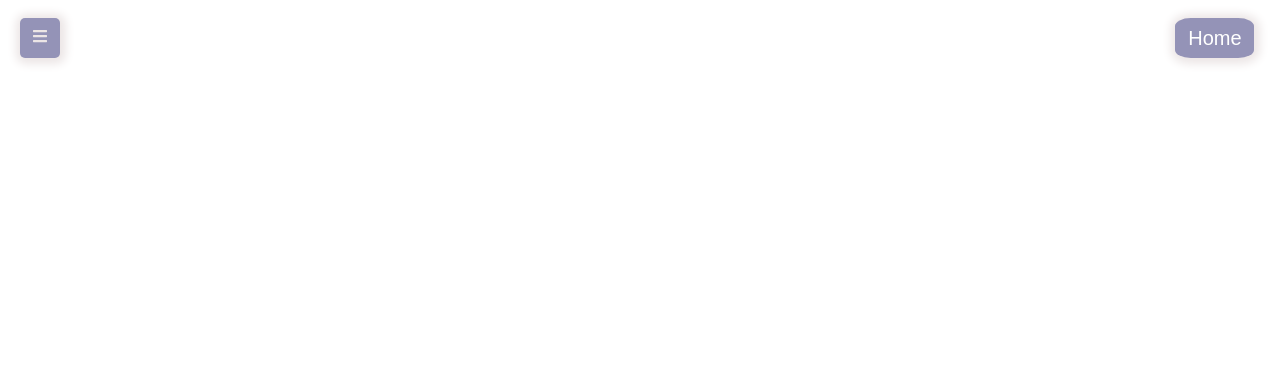
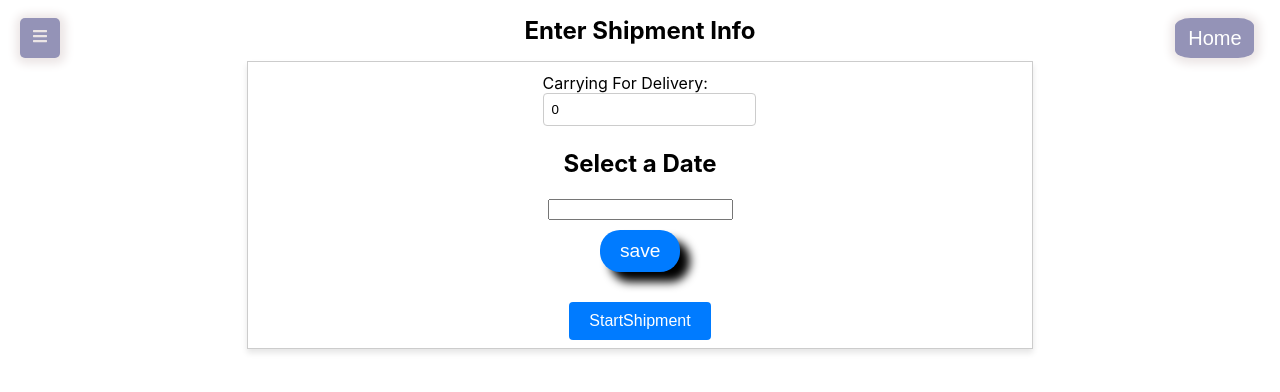
Before and after one commit to linarawwas/TRX_frontend, a React (Create React App) app: page /newShipment in a window 1280 px wide. Shown: the top 392 px of the page. Built offline with nearby package versions, Linux system fonts and the light colour scheme; no server answers; sample sign-in values are in the browser's storage.

Commit message:
handled shipment state with a redux folder

```diff
--- a/package.json
+++ b/package.json
@@ -15,6 +15,7 @@
     "jquery": "^3.7.1",
     "jsonwebtoken": "^9.0.2",
     "react": "^18.2.0",
+    "react-datepicker": "^4.21.0",
     "react-dom": "^18.2.0",
     "react-icons": "^4.11.0",
     "react-redux": "^8.1.3",
--- a/src/Router/EmployeeRouter.jsx
+++ b/src/Router/EmployeeRouter.jsx
@@ -5,15 +5,17 @@ import Days from '../components/Days/Days.jsx';
 import AreasForDay from '../components/Areas/AreasForDay.jsx';
 import CustomersForArea from '../components/Customers/CustomersForArea/CustomersForArea.jsx';
 import Login from '../components/Auth/Login.jsx';
-import LandingPage from '../components/LandingPage/LandingPage.jsx';
+import EmployeeLandingPage from '../components/EmployeeComponents/LandingPage/EmployeeLandingPage.jsx';
+import StartShipment from '../components/EmployeeComponents/StartShipment/StartShipment.jsx';
 function EmployeeRouter() {
     return (
             <div className="userRouter">
                 <Routes>
-                    <Route index element={<LandingPage />} />
+                    <Route index element={<EmployeeLandingPage />} />
                     <Route path="/login" element={<Login />} />
                     <Route path="/recordOrder" element={<RecordOrder />} />
                     <Route path="/days" element={<Days />} />
+                    <Route path="/newShipment" element={<StartShipment/>} />
                     <Route path="/areas/:dayId" element={<AreasForDay />} />
                     <Route path="/customers/:areaId" element={<CustomersForArea />} />
                 </Routes>
--- /dev/null
+++ b/src/components/EmployeeComponents/LandingPage/EmployeeLandingPage.css
@@ -0,0 +1,14 @@
+.employee-landing-page{
+text-align: center;
+margin: 10% 2%;
+padding:0 2%;
+}
+
+.employee-button{
+    /* padding: 20px; */
+    /* margin: 10% 0; */
+    background-color: rgb(4, 4, 55);
+    border-radius: 20px;
+    border: 2px solid rgb(53, 38, 38);
+    box-shadow: 20px 9px 20px gray;
+}
--- /dev/null
+++ b/src/components/EmployeeComponents/LandingPage/EmployeeLandingPage.jsx
@@ -0,0 +1,18 @@
+import React from 'react';
+import './EmployeeLandingPage.css'
+import { useSelector } from 'react-redux';
+import { Link } from 'react-router-dom';
+function EmployeeLandingPage() {
+
+    const name = useSelector(state => state.user.username)
+    return (
+        <div className="employee-landing-page">
+            <h1 className= "welcome-message-employee"> Welcome! {name}, what do you want to do ? </h1>
+            <Link to='/newShipment'>
+                <button className='employee-button'>Start New Shipment</button>
+            </Link>
+        </div>
+    );
+}
+
+export default EmployeeLandingPage;
--- /dev/null
+++ b/src/components/EmployeeComponents/StartShipment/DateSelector/DateSelector.jsx
@@ -0,0 +1,33 @@
+import React, { useState } from 'react';
+import DatePicker from 'react-datepicker';
+import 'react-datepicker/dist/react-datepicker.css';
+import './date-selector.css';
+const DateSelector = () => {
+    const [selectedDate, setSelectedDate] = useState(null);
+
+    const handleDateChange = (date) => {
+      setSelectedDate(date);
+    };
+
+    const handleAddShipment = () => {
+      // Get day name, month, day, and year from the selected date
+      const dayName = selectedDate.toLocaleDateString('en-US', { weekday: 'long' });
+      const month = selectedDate.toLocaleDateString('en-US', { month: 'long' });
+      const day = selectedDate.getDate();
+      const year = selectedDate.getFullYear();
+
+      // Use the extracted values for further processing (e.g., save to state, send to API, etc.)
+      // ...
+      console.log(dayName, month, day, year);
+    };
+
+    return (
+      <div className='date-selector'>
+        <h2>Select a Date</h2>
+        <DatePicker selected={selectedDate} onChange={handleDateChange} />
+        <button className='save-button' onClick={handleAddShipment}>save</button>
+      </div>
+    );
+  };
+
+  export default DateSelector;
--- /dev/null
+++ b/src/components/EmployeeComponents/StartShipment/DateSelector/date-selector.css
@@ -0,0 +1,14 @@
+.date-selector {
+    display: flex;
+    flex-flow: column nowrap;
+    align-items: center;
+    align-content: center;
+}
+
+.date-selector .save-button {
+    margin: 10px;
+    width: 80px;
+    text-align: center;
+border-radius: 20px;
+box-shadow: 10px 10px 10px black;
+}
--- /dev/null
+++ b/src/components/EmployeeComponents/StartShipment/StartShipment.jsx
@@ -0,0 +1,71 @@
+import '../../Orders/RecordOrder/RecordOrder.css';
+import { toast, ToastContainer } from 'react-toastify';
+import 'react-toastify/dist/ReactToastify.css';
+import { useSelector } from 'react-redux';
+import NumberInput from '../../UI reusables/NumberInput/NumberInput.js'
+import React, { useState } from 'react';
+import DateSelector from './DateSelector/DateSelector.jsx';
+
+const StartShipment = () => {
+    const token = useSelector(state => state.user.token);
+    const companyId = useSelector(state => state.user.companyId);
+    const [shipmentData, setShipmentData] = useState({
+    dayName: '',
+    day: null,
+    month: null,
+    year: null,
+    companyId:companyId,
+    carryingForDelivery:0
+  }
+  );
+
+  const handleSubmit = async (e) => {
+    e.preventDefault();
+    try {
+      const response = await fetch('http://localhost:5000/api/shipments', {
+        method: 'POST',
+        headers: {
+          'Content-Type': 'application/json',
+          'Authorization': `Bearer ${token}`, // Include the  token in the headers
+        },
+        body: JSON.stringify(shipmentData),
+      });
+
+      if (response.ok) {
+
+        toast.success('Order successfully recorded.');
+      } else {
+        const shipmentData = await response.json(); // Parse the error response
+        toast.error('Error recording order:', shipmentData.error); // Log the error message from the server
+      }
+    } catch (error) {
+      toast.error('Network error:', error);
+    }
+  };
+  const handleChange = (e) => {
+    const { name, value } = e.target;
+    setShipmentData({ ...shipmentData, [name]: value });
+  };
+  return (
+    <div className="record-order-container">
+      <ToastContainer position="top-right" autoClose={3000} />
+      <h1 className="record-order-title">Enter Shipment Info</h1>
+      <form className="record-order-form" onSubmit={handleSubmit}>
+
+        <NumberInput
+          label="Carrying For Delivery:"
+          name="carryingForDelivery"
+          value={shipmentData.carryingForDelivery}
+          onChange={handleChange}
+        />
+        <DateSelector/>
+
+        <button className="record-order-button" type="submit">
+          StartShipment
+        </button>
+      </form>
+    </div>
+  );
+}
+
+export default StartShipment;
--- a/src/components/LandingPage/LandingPage.jsx
+++ b/src/components/LandingPage/LandingPage.jsx
@@ -1,11 +1,12 @@
 import React from 'react';
 import './LandingPage.css';
-
+import { useSelector } from 'react-redux';
 function LandingPage() {
+  const name = useSelector(state=> state.user.username)
   return (
     <div className="landing-page">
       <header className="landing-header">
-        <h1>Welcome to OrdrTrkr</h1>
+        <h1>Hello {name}, welcome to OrdrTrkr!!</h1>
         <p>Your Order Management and Delivery Tracking Solution</p>
       </header>
       <section className="landing-content">
--- /dev/null
+++ b/src/redux/Shipment/actionTypes.js
@@ -0,0 +1,12 @@
+
+// Action types for setting day and date Info
+export const SET_DAY_NAME = 'SET_DAY_NAME';
+export const SET_DATE_DAY = 'SET_DATE_DAY';
+export const SET_DATE_MONTH = 'SET_DATE_MONTH';
+export const SET_DATE_YEAR = 'SET_DATE_YEAR';
+
+// Action types for clearing day and date Info
+export const CLEAR_DAY_NAME = 'CLEAR_DAY_NAME ';
+export const CLEAR_DATE_DAY = 'CLEAR_DATE_DAY';
+export const CLEAR_DATE_MONTH = 'CLEAR_DATE_MONTH';
+export const CLEAR_DATE_YEAR = 'CLEAR_DATE_YEAR';
--- /dev/null
+++ b/src/redux/Shipment/reducer.js
@@ -0,0 +1,57 @@
+import { SET_DAY_NAME, SET_DATE_DAY, SET_DATE_MONTH, SET_DATE_YEAR, CLEAR_DAY_NAME, CLEAR_DATE_DAY, CLEAR_DATE_MONTH, CLEAR_DATE_YEAR } from "./actionTypes";
+
+const initialState = {
+  dayName: null,
+  year: '',
+  month: false,
+  day: '',
+};
+
+const shipmentReducer = (state = initialState, action) => {
+  switch (action.type) {
+    case SET_DAY_NAME:
+      return {
+        ...state,
+        dayName: action.payload,
+      };
+    case SET_DATE_DAY:
+      return {
+        ...state,
+        day: action.payload,
+      };
+    case SET_DATE_MONTH:
+      return {
+        ...state,
+        month: action.payload,
+      };
+    case SET_DATE_YEAR:
+      return {
+        ...state,
+        year: action.payload,
+      };
+    case CLEAR_DAY_NAME:
+      return {
+        ...state,
+        dayName: '',
+      };
+    case CLEAR_DATE_MONTH:
+      return {
+        ...state,
+        month: false,
+      };
+    case CLEAR_DATE_YEAR:
+      return {
+        ...state,
+        year: '',
+      };
+    case CLEAR_DATE_DAY:
+      return {
+        ...state,
+        day: '',
+      };
+    default:
+      return state;
+  }
+};
+
+export default shipmentReducer;
--- a/src/redux/rootReducer.js
+++ b/src/redux/rootReducer.js
@@ -1,10 +1,12 @@
 import { combineReducers } from 'redux';
 import userReducer from './UserInfo/reducer.js';
 import orderReducer from './Order/reducer.js';
+import shipmentReducer from './Shipment/reducer.js';
 
 const rootReducer = combineReducers({
     user: userReducer,
-    order: orderReducer
+    order: orderReducer,
+    shipment: shipmentReducer,
 });
 
 export default rootReducer;
```
Also changed, not shown: src/redux/Shipment/action.js (added, +36 -0 lines), 1 other file (tests, documents, lock files or other folders).
